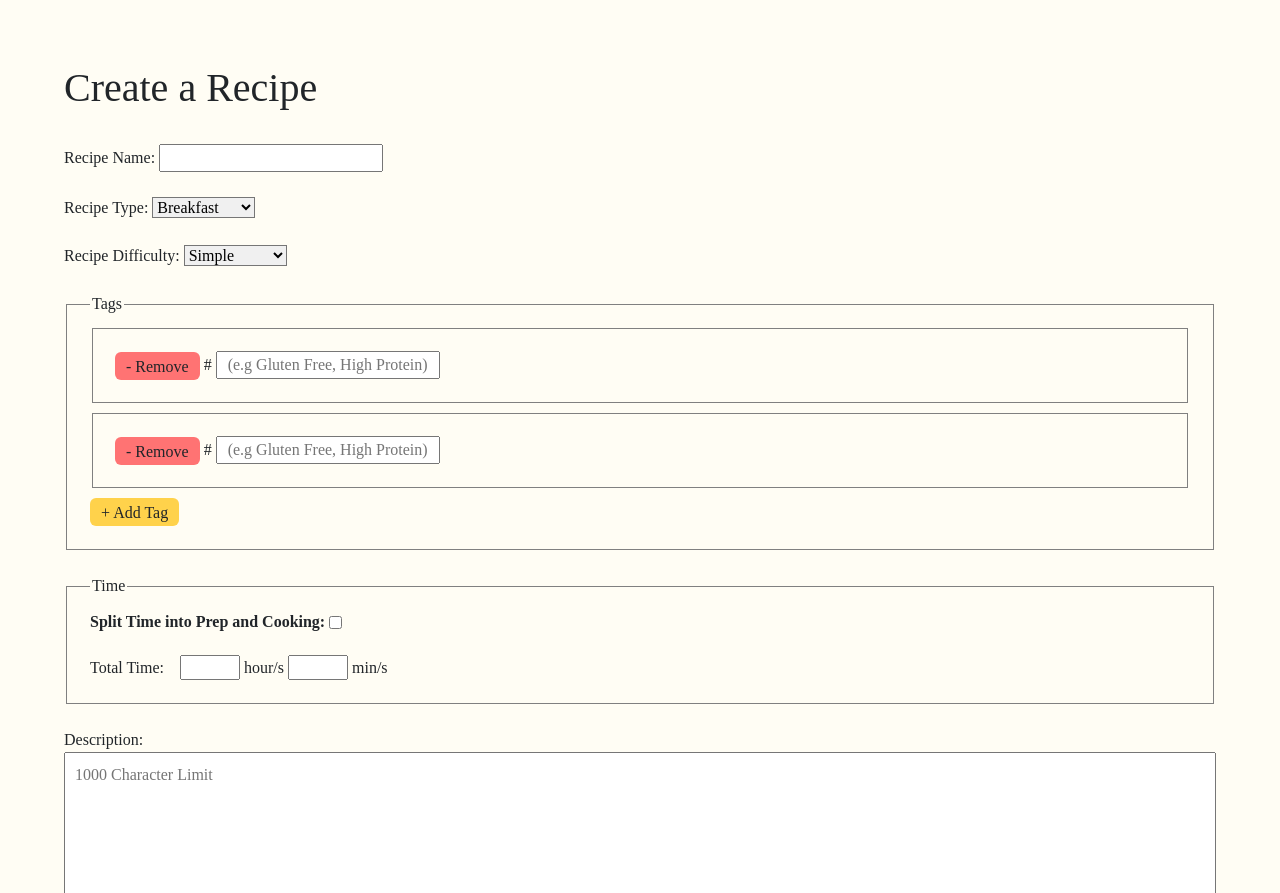
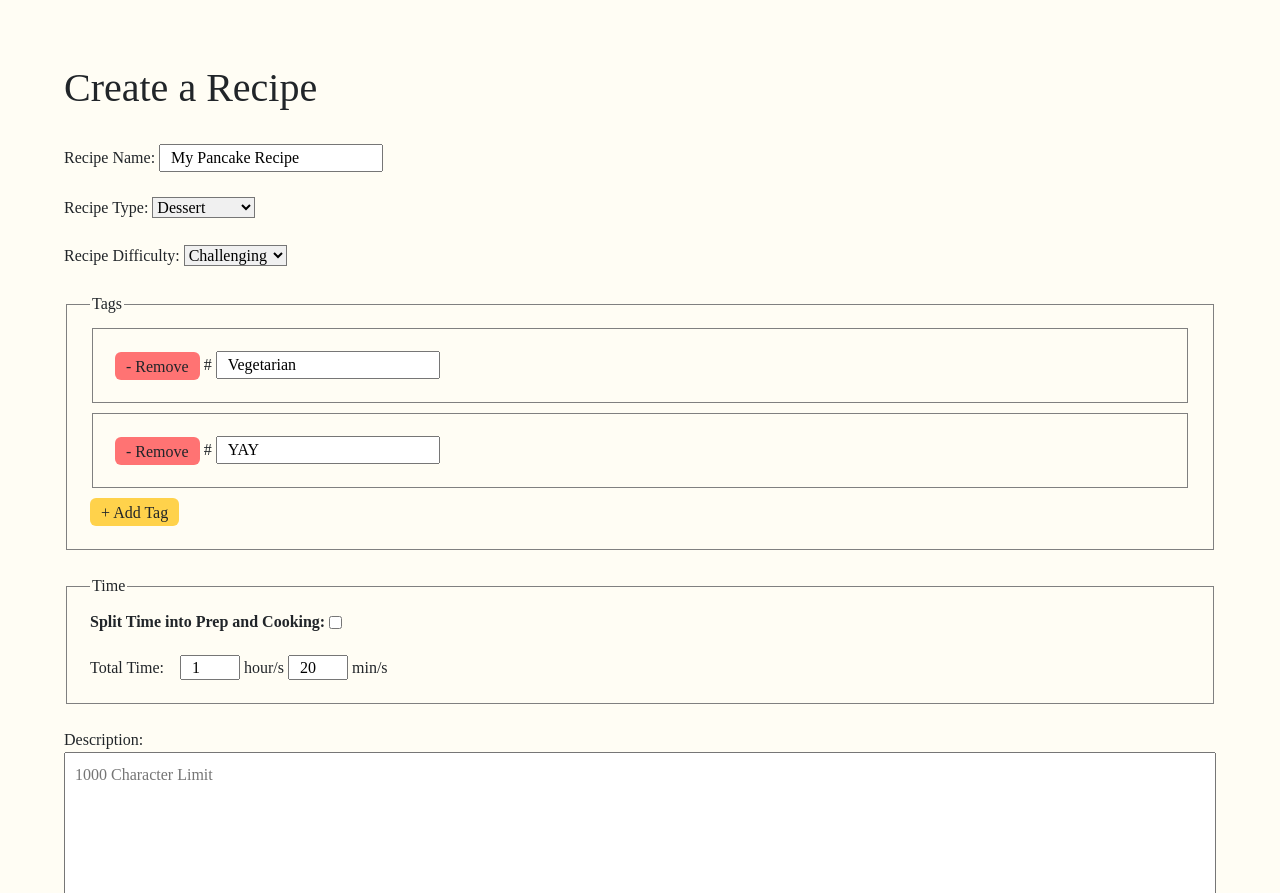
Before and after one commit to Angela74180/AWD_Group_Project, a Flask app: page /create_recipe/1 in a window 1280 px wide. Shown: the top 893 px of the page. Run offline with Flask 3, Linux system fonts and the light colour scheme.

Commit message:
Allowing given to be included in a page when it is created.

```diff
--- a/app.py
+++ b/app.py
@@ -12,11 +12,11 @@ def create_recipe(recipe_num):
 
     recipe_details_dict = {
         "recipeName": "My Pancake Recipe",
-        "recipeType": "Breakfast",
-        "recipeDifficulty": "Simple",
+        "recipeType": "Dessert",
+        "recipeDifficulty": "Challenging",
         "tagList": ["Vegetarian", "YAY"],
         "timeSplit": False,
-        "timeList": {"totalTime": [1, 20], "prepTime": [0, 0], "cookingTime": [0, 0]},
+        "timeList": {"totalTime": [1, 20], "prepTime": [0, 30], "cookingTime": [0, 50]},
         "recipeDescription": "YOU WILL LOVE THIS. I SWEAR.",
         "recipeCoverImage": "",
         "visibility": "Friends_Only",
--- a/static/Create_Recipe/editTags.js
+++ b/static/Create_Recipe/editTags.js
@@ -2,7 +2,7 @@ let tag_id_counter = 0;
 
 // document.addEventListener("DOMContentLoaded", addTag);
 
-function addTag() {
+function addTag(tagName) {
     tag_id_counter++;
 
     let container = document.getElementById("Tags");
@@ -12,7 +12,7 @@ function addTag() {
     newTag.setAttribute("class", "tag");
     newTag.innerHTML = `
         <button type="button" class="btn btn-remove" onclick="removeTag(event)">- Remove</button>
-        # <input type="text" placeholder = "(e.g Gluten Free, High Protein)" required>
+        # <input type="text" placeholder = "(e.g Gluten Free, High Protein)" value = "${handleQuotes(tagName)}" required>
     `;
 
     container.appendChild(newTag);
--- a/static/Create_Recipe/editTime.js
+++ b/static/Create_Recipe/editTime.js
@@ -1,16 +1,18 @@
-function splitTime(){
+function splitTime(timeDict){
     let container = document.getElementById("Time");
+
+    console.log(document.getElementById("timeCheckbox").checked)
 
     if (document.getElementById("timeCheckbox").checked) {
         container.innerHTML = `
-        <span style="display: inline-block; width: 90px; margin-top: 2%">Prep Time: </span><input type = "number" min = "0" style="width: 60px; height: 25px; margin-bottom: 1%;" required> hour/s <input type = "number" min = "0" style="width: 60px; height: 25px;" required> min/s
+        <span style="display: inline-block; width: 90px; margin-top: 2%">Prep Time: </span><input type = "number" min = "0" style="width: 60px; height: 25px; margin-bottom: 1%;" value = "${timeDict["prepTime"][0]}" required> hour/s <input type = "number" min = "0" style="width: 60px; height: 25px;" value = "${timeDict["prepTime"][1]}" required> min/s
         <br>
-        <span style="display: inline-block; width: 90px; margin-top: 1%">Cooking Time: </span><input type = "number" min = "0" style="width: 60px; height: 25px;" required> hour/s <input type = "number" min = "0" style="width: 60px; height: 25px;" required> min/s
+        <span style="display: inline-block; width: 90px; margin-top: 1%">Cooking Time: </span><input type = "number" min = "0" style="width: 60px; height: 25px;" value = "${timeDict["cookingTime"][0]}" required> hour/s <input type = "number" min = "0" style="width: 60px; height: 25px;" value = "${timeDict["cookingTime"][1]}" required> min/s
         `;
     }
     else{
         container.innerHTML = `
-        <span style="display: inline-block; width: 90px; margin-top: 2%">Total Time: </span><input type = "number" min = "0" style="width: 60px; height: 25px;" required> hour/s <input type = "number" min = "0" style="width: 60px; height: 25px;" required> min/s
+        <span style="display: inline-block; width: 90px; margin-top: 2%">Total Time: </span><input type = "number" min = "0" style="width: 60px; height: 25px;" value = "${timeDict["totalTime"][0]}" required> hour/s <input type = "number" min = "0" style="width: 60px; height: 25px;" value = "${timeDict["totalTime"][1]}" required> min/s
         `;
     }
 
--- a/static/Create_Recipe/populateRecipeDetails.js
+++ b/static/Create_Recipe/populateRecipeDetails.js
@@ -1,9 +1,22 @@
+function handleQuotes(str) {
+  return str.replace(/&/g, "&amp;").replace(/"/g, "&quot;");
+}
+
 function populate(recipe_details_dict) {
     console.log(recipe_details_dict)
 
-    for (let i = 0; i < recipe_details_dict["tagList"].length; i++){
-        addTag();
+    document.getElementById("recipeName").value = handleQuotes(recipe_details_dict["recipeName"]);
+    document.getElementById("recipeType").value = handleQuotes(recipe_details_dict["recipeType"]);
+    document.getElementById("recipeDifficulty").value = handleQuotes(recipe_details_dict["recipeDifficulty"]);
+
+    for (tag of recipe_details_dict["tagList"]){
+        addTag(tag);
     }
+
+    document.getElementById("timeCheckbox").checked = recipe_details_dict["timeSplit"];
+    splitTime(recipe_details_dict["timeList"]);
+
+
 
     for (let i = 0; i < recipe_details_dict["ingredients"].length; i++){
         addIngredient();
--- a/templates/create_recipe.html
+++ b/templates/create_recipe.html
@@ -56,13 +56,13 @@
                 <fieldset class="outer_fieldset">
                     <legend>Tags</legend>
                     <div id="Tags"></div>
-                    <button type="button" class="btn btn-add" onclick="addTag()">+ Add Tag</button>
+                    <button type="button" class="btn btn-add" onclick="addTag('')">+ Add Tag</button>
                 </fieldset>
                 <br>
 
                 <fieldset class="outer_fieldset">
                     <legend>Time</legend>
-                    <b>Split Time into Prep and Cooking: </b><input id = "timeCheckbox" type = "checkbox" onchange="splitTime()">
+                    <b>Split Time into Prep and Cooking: </b><input id = "timeCheckbox" type = "checkbox" onchange='splitTime({"totalTime": ["", ""], "prepTime": ["", ""], "cookingTime": ["", ""]})'>
                     <div id="Time">
                         <span style="display: inline-block; width: 90px; margin-top: 2%">Total Time: </span><input type = "number" min = "0" style="width: 60px; height: 25px;" required> hour/s <input type = "number" min = "0" style="width: 60px; height: 25px;" required> min/s
                     </div>
```
